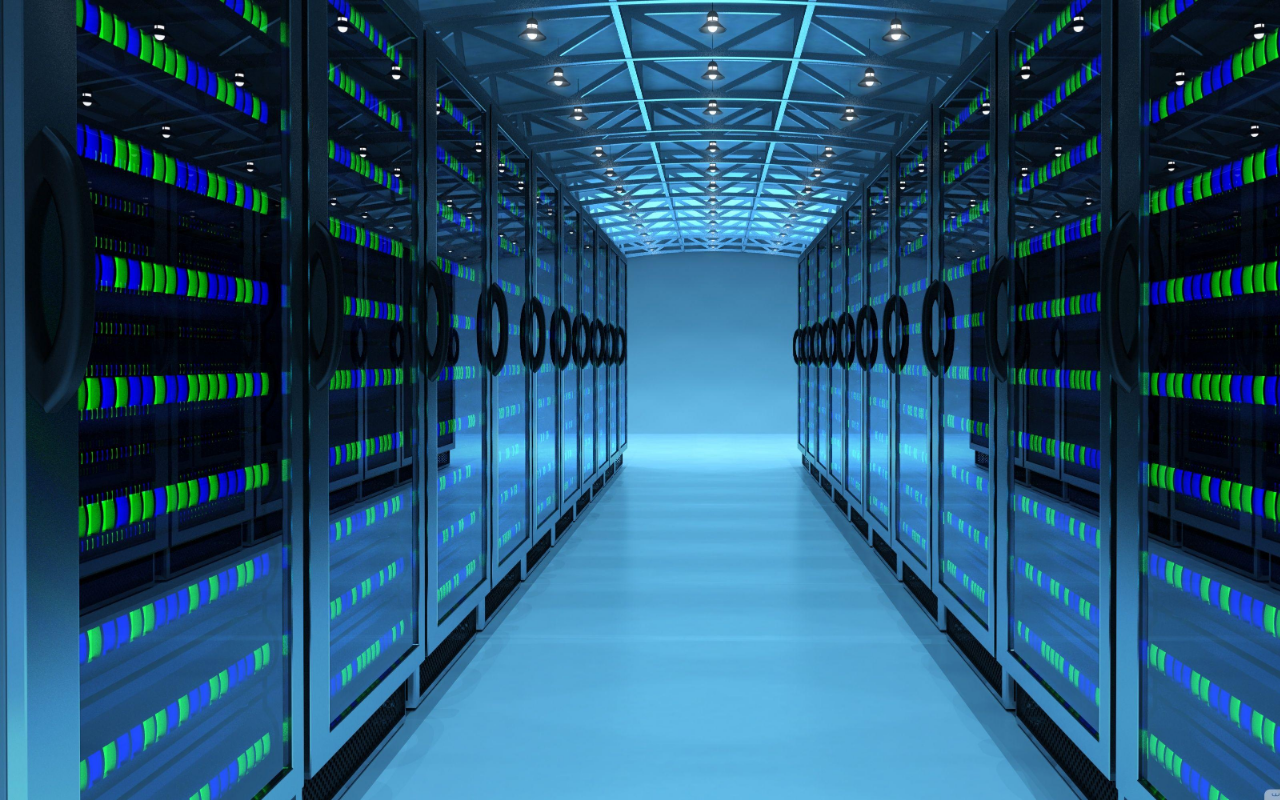
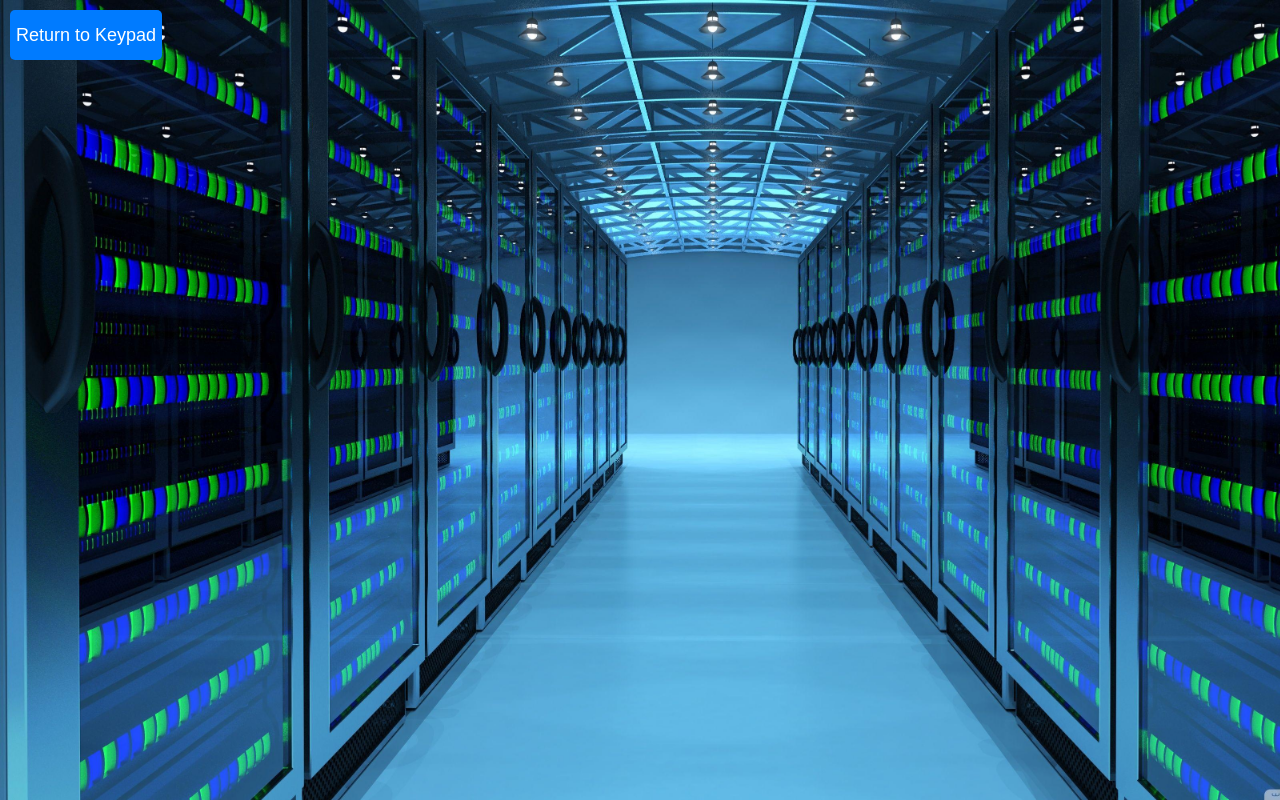
Before and after one commit to Paul1404/1_RPI-Keypad-Project, a website: page public/server-room.html in a window 1280 px wide. Drawn offline with Linux system fonts and the light colour scheme.

Commit message:
Logic when after keypad + working keypad

```diff
--- a/app.js
+++ b/app.js
@@ -328,7 +328,7 @@ app.post('/remove-admin', (req, res) => {
 
           if (isValidPin) {
             logger.info('Valid PIN. Redirecting...');  // Debugging line
-            return res.redirect('/public/server-room.html');
+            return res.json({ success: true });
           }
         } catch (error) {
           logger.error('Bcrypt Error:', error);
@@ -341,8 +341,6 @@ app.post('/remove-admin', (req, res) => {
       return res.json({ message: 'Invalid PIN' });
     });
   });
-
-
 
 
 app.listen(port, () => {
--- a/public/server-room.html
+++ b/public/server-room.html
@@ -9,8 +9,28 @@
             background-repeat: no-repeat;
             background-attachment: fixed;
         }
+        /* Styling for the button to match your reference */
+        .return-button {
+            position: absolute;
+            top: 10px;
+            left: 10px;
+            width: auto;
+            height: 50px;
+            font-size: 18px;
+            background-color: #007BFF;
+            color: white;
+            border: none;
+            border-radius: 5px;
+            cursor: pointer;
+            transition: background-color 0.3s;
+        }
+        .return-button:hover {
+            background-color: darkblue;
+        }
     </style>
 </head>
 <body>
+<!-- Blue button to return to index -->
+<button class="return-button" onclick="window.location.href='index.html'">Return to Keypad</button>
 </body>
 </html>
```
Also changed, not shown: public/keypad.js (+10 -0 lines).
